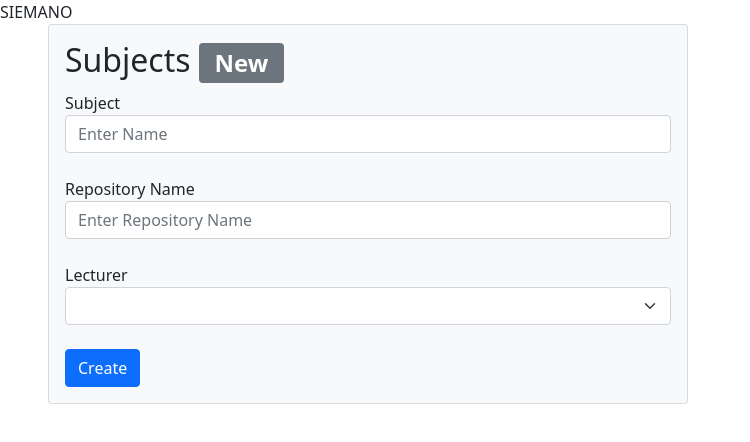
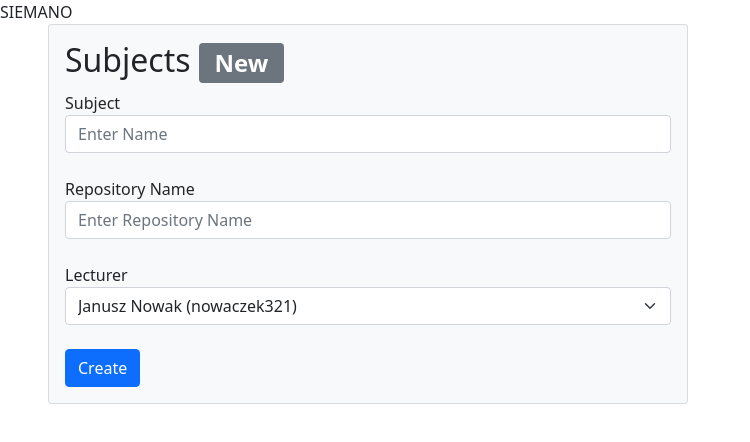
Before and after one commit to adrianryt/UI_IOZeta, a React (Create React App) app in the folder app/: page /subjects/new in a window 1280 px wide. Shown: the top 442 px of the page, without its empty margins (0-750 px from the left). Built offline with nearby package versions, Linux system fonts and the light colour scheme.

Commit message:
fetches lecturers to use them in subject form options

```diff
--- a/app/src/components/subjects/subject_form/SubjectForm.tsx
+++ b/app/src/components/subjects/subject_form/SubjectForm.tsx
@@ -1,7 +1,21 @@
 import * as React from "react";
 import {Badge, Card, Form, FormControl, FormGroup, FormText} from "react-bootstrap";
+import {useEffect, useState} from "react";
+import axios from "axios";
+import Lecturer from "../../../objects/Lecturer";
 
 const SubjectForm = () => {
+
+    const [lecturers, setLecturers] = useState<Lecturer[]>([]);
+    const lecturersOptions = lecturers.map((lecturer) => <option key={"key-option-topic"+lecturer.name} value={lecturer.name+" "+lecturer.surname+" "+lecturer.gitNick}>{lecturer.name} {lecturer.surname} ({lecturer.gitNick})</option>)
+
+    useEffect(() => {
+        axios.get("/mocked_lecturers.json").then((response) => {
+            setLecturers(response.data);
+        }).catch((e) => {
+            console.error("cannot fetch lecturers: "+ e);
+        })
+    }, [])
 
     return(
         <Card className="w-50 ms-5 p-3 bg-light">
@@ -22,7 +36,7 @@ const SubjectForm = () => {
                 <FormGroup>
                     <label htmlFor="LecturerSubjectForm">Lecturer</label>
                     <Form.Select>
-
+                        {lecturersOptions}
                     </Form.Select>
                     <FormText className="text-danger me-5"></FormText>
                 </FormGroup>
```
